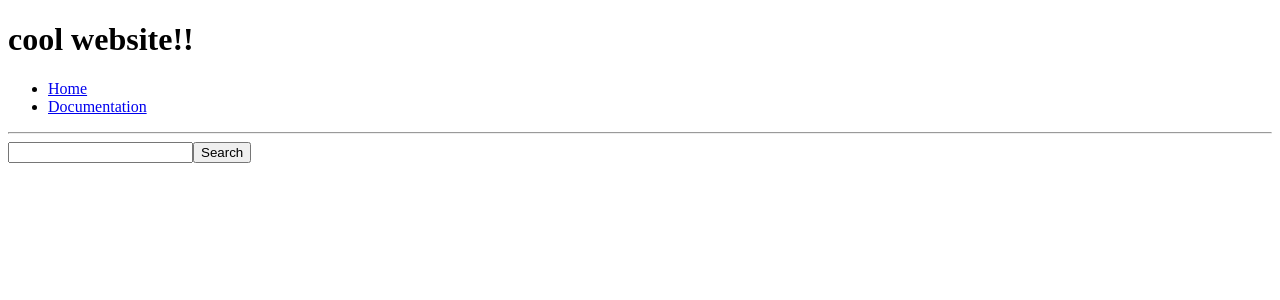
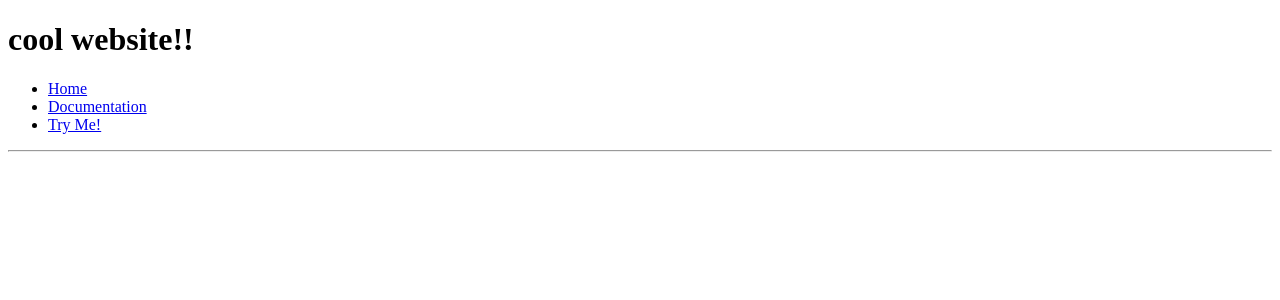
Before and after one commit to varuni24/OpenGraph-Web-Scraper, a React (Create React App) app in the folder react-frontend/: page / in a window 1280 px wide. Shown: the top 300 px of the page. Built offline with nearby package versions, Linux system fonts and the light colour scheme.

Commit message:
moved the tryme component

```diff
--- a/react-frontend/src/App.js
+++ b/react-frontend/src/App.js
@@ -1,6 +1,8 @@
 import React, { useState } from 'react';
 import { Routes, Route, Outlet, Link } from "react-router-dom";
-import Documentation from "./documentation.js";
+import Documentation from "./components/documentation.js";
+import TryMe from './components/tryme.js';
+
 
 export default function App() {
   return (
@@ -12,6 +14,7 @@ export default function App() {
         <Route path="/" element={<Layout />}>
           <Route index element={<Home />} />
           <Route path="documentation" element={<Documentation />} />
+          <Route path="tryme" element={<TryMe />} />
           <Route path="*" element={<NoMatch />} />
         </Route>
       </Routes>
@@ -30,6 +33,9 @@ function Layout() {
           <li>
             <Link to="/documentation">Documentation</Link>
           </li>
+          <li>
+            <Link to="/tryme">Try Me!</Link>
+          </li>
         </ul>
       </nav>
 
@@ -40,56 +46,7 @@ function Layout() {
 }
 
 function Home() {
-  const [URL, setURL] = useState("");
-  const [extractedOGData, setExtractedOGData] = useState(null)
-  const [clickedSearch, setClickedSearch] = useState(null);
-  const [fetched, setFetched] = useState(null);
-  const [error, setError] = useState(null);
-  const [loading, setLoading] = useState(false);
 
-  const handleExtraction = () => {
-    setClickedSearch(true);
-    setLoading(true);
-
-    fetch(`http://127.0.0.1:5000/scrape?url=${encodeURIComponent(URL)}`)
-      .then((response) => response.json())
-      .then((data) => {
-        setFetched(true);
-        setExtractedOGData(data);
-        setLoading(false);
-      })
-      .catch((err) => {
-        setError(err.message);
-        setLoading(false);
-      });
-  };
-
-  return (
-    <div>
-      <input type="text" value={URL} onChange={(e) => setURL(e.target.value)} />
-      <button onClick={handleExtraction}>Search</button>
-
-      {loading && <p>Loading...</p>}
-
-      {error && <p>{error}</p>}
-
-      {extractedOGData && (
-        <div>
-          <h2>OG DATA:</h2>
-          <div>
-            <p>Site Name: {extractedOGData.siteName}</p>
-            <p>Title: {extractedOGData.itemTitle}</p>
-            <p>Description: {extractedOGData.itemDescription}</p>
-            <p>URL: <a href={extractedOGData.itemUrl}>{extractedOGData.itemUrl}</a> </p>
-            <p>Price: {extractedOGData.itemCurrency} {extractedOGData.itemPrice}</p>
-            <img src={extractedOGData.itemImage} alt="alternate-text" height={extractedOGData.itemImageHeight} width={extractedOGData.itemImageWidth} />
-          </div>
-        </div>
-      )}
-
-      {clickedSearch && fetched && !extractedOGData && <p>No OG tags found!</p>}
-    </div>
-  );
 }
 
 function NoMatch() {
```
